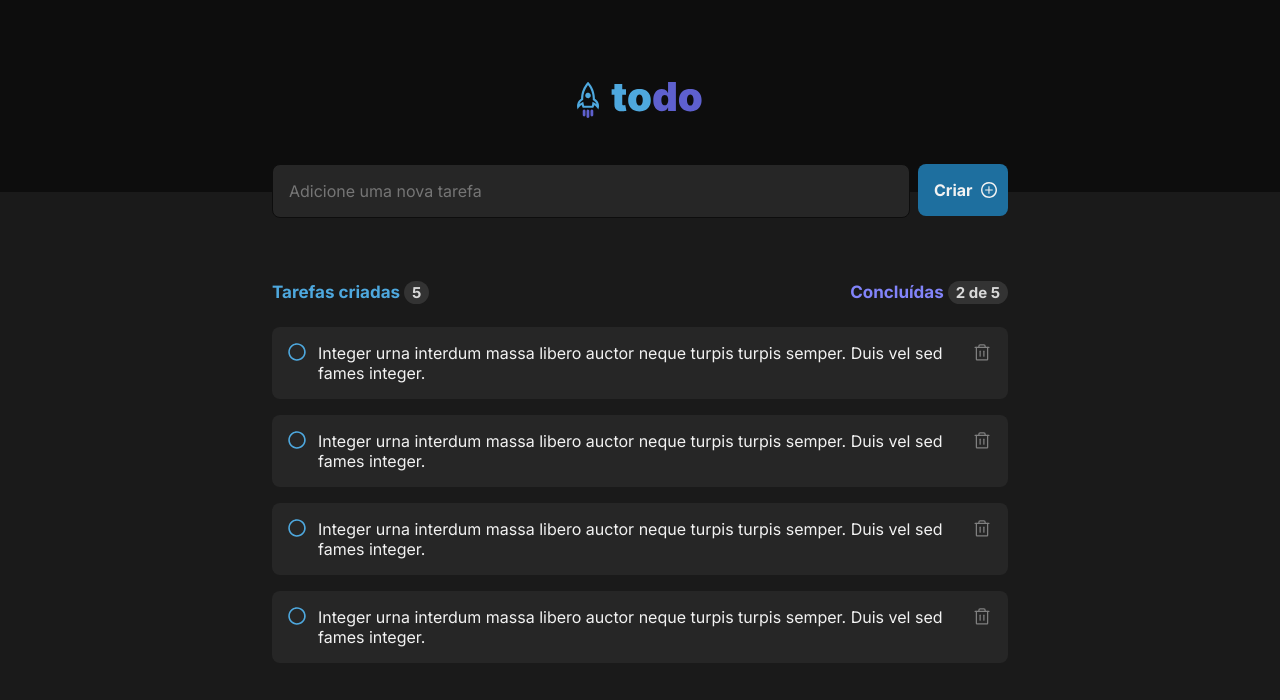
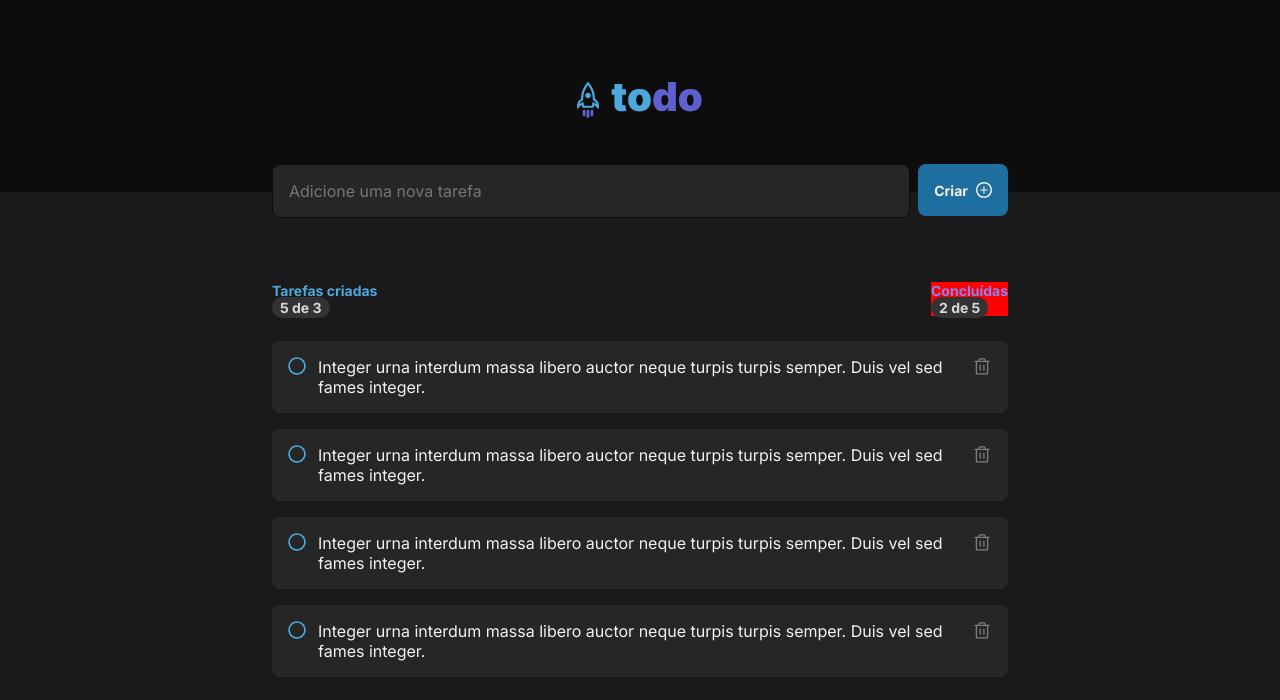
Before and after one commit to nikolasmarlon/to-do-list-jsx, a React (Vite) app: page / in a window 1280 px wide. Shown: the top 700 px of the page. Built offline with nearby package versions, Linux system fonts and the light colour scheme.

Commit message:
cabeçalho tarefas

```diff
--- a/src/componentes/Tarefas.jsx
+++ b/src/componentes/Tarefas.jsx
@@ -17,10 +17,10 @@ export function Tarefas(){
 
             <header>
                 <div>
-                    <p>Tarefas criadas <span>5</span></p>
+                    <p>Tarefas criadas</p> <span>5 de 3</span>
                 </div>
                 <div>
-                    <p>Concluídas <span>2 de 5</span></p>
+                    <p>Concluídas</p> <span>2 de 5</span>
                 </div>
 
             </header>
--- a/src/componentes/Tarefas.module.css
+++ b/src/componentes/Tarefas.module.css
@@ -22,6 +22,7 @@
     border: 1px solid var(--gray-700);
     color: var(--gray-300);
     padding: 1rem;
+    font-size: 1rem;
 
 
 }
@@ -36,7 +37,7 @@
     width: 5.625rem;
     height: 3.25rem;
     border-radius: 8px;
-
+    font-size: 0.875rem;
     font-weight: bold;
 
 
@@ -48,7 +49,7 @@
     display: flex;
     align-items: flex-start;
     justify-content: space-between;
-    font-size: 1.063rem;
+    font-size: 0.875rem;
     font-weight: bold;
     margin-bottom: 25px;
 
@@ -56,24 +57,33 @@
 }
 
 .toDoList header div:first-child{
-    display: flex;
+
     color: var(--blue);
     gap: 8px;
+    font-weight: bold;
 
 }
 
+.toDoList header:first-child div {
+    display: flex;
+    background-color: blue;
+}
+
 .toDoList header div:last-child{
+    gap: 8px;
     color: var(--purple);
     font-weight: bold;
-    font-size: 1.063rem;
+    background-color: red;
+
 }
 
 
 .toDoList header span {
+
     border-radius: 999px;
     width: 1.5rem;
     height: 1.188rem;
-    font-size: 0.938rem;
+
     padding: 2px 8px;
     color: var(--gray-200);
     background-color: var(--gray-400);
--- a/src/global.css
+++ b/src/global.css
@@ -23,6 +23,7 @@
     margin: 0;
     padding: 0;
     box-sizing: border-box;
+
 }
 
 
```
